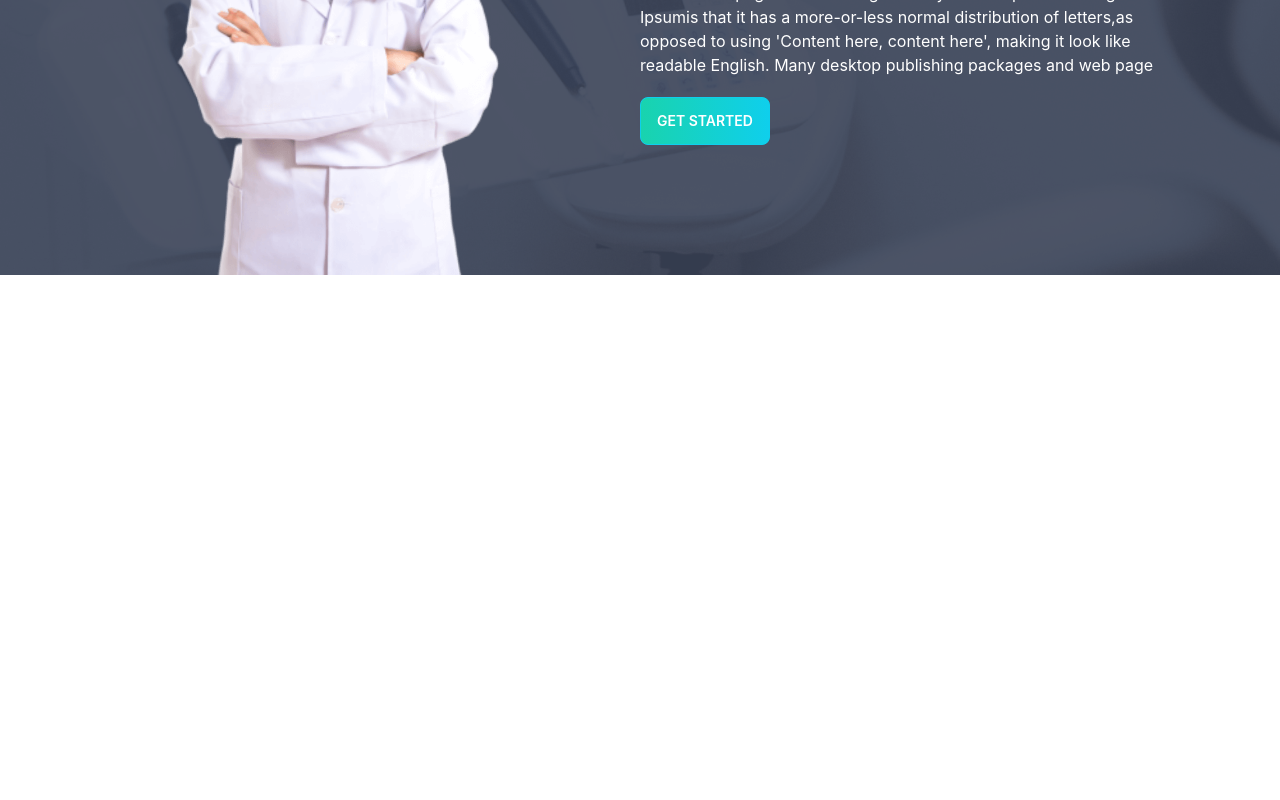
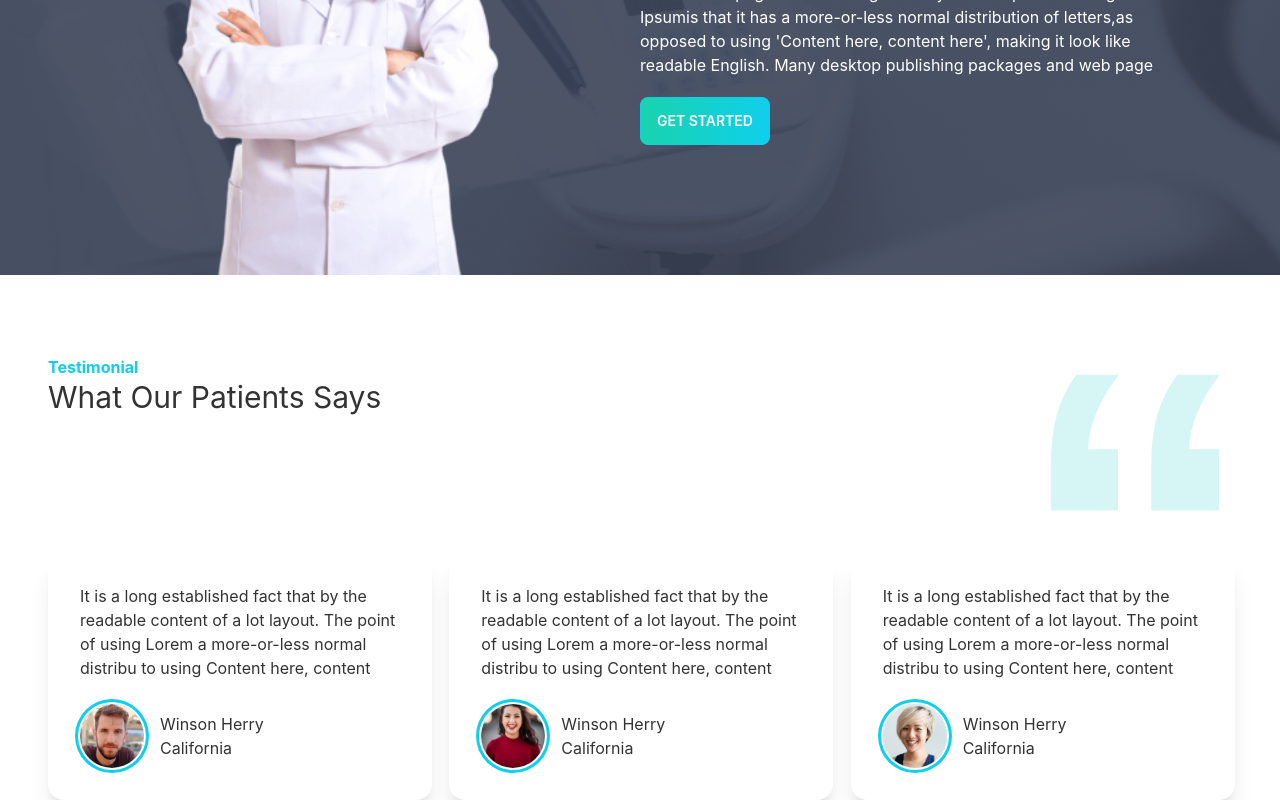
Before and after one commit to Faizul-Rien/doctors-portal-client, a React (Create React App) app: page / in a window 1280 px wide. Shown: the part 2792-3592 px from the top of the page. Before the commit the page ends 3067 px from the top, so only its background shows below. Built offline with nearby package versions, Linux system fonts and the light colour scheme.

Commit message:
add reviews section

```diff
--- a/src/Pages/Home/Home.js
+++ b/src/Pages/Home/Home.js
@@ -3,6 +3,7 @@
 import Info from './Info';
 import MakeAppointment from './MakeAppointment';
 import Services from './Services';
+import Testimonials from './Testimonials';
 
 const Home = () => {
     return (
@@ -11,6 +12,7 @@
             <Info></Info>
             <Services></Services>
             <MakeAppointment></MakeAppointment>
+            <Testimonials></Testimonials>
         </div>
     );
 };
--- /dev/null
+++ b/src/Pages/Home/Review.js
@@ -0,0 +1,24 @@
+import React from 'react';
+
+const Review = ({review}) => {
+    return (
+        <div class="card w-96 bg-base-100 shadow-xl">
+  <div class="card-body">
+    <p className='mb-4'>{review.review}</p>
+    <div class="flex  items-center">
+    <div class="avatar">
+  <div class="w-16 rounded-full ring ring-primary ring-offset-base-100 ring-offset-2">
+    <img src={review.img} alt=''/>
+  </div>
+</div>
+        <div>
+            <h4 className='ml-4'>{review.name}</h4>
+            <p className='ml-4'>{review.location}</p>
+        </div>
+    </div>
+  </div>
+</div>
+    );
+};
+
+export default Review;
--- /dev/null
+++ b/src/Pages/Home/Testimonials.js
@@ -0,0 +1,58 @@
+import React from 'react';
+import quote from '../../assets/icons/quote.svg';
+import people1 from '../../assets/images/people1.png';
+import people2 from '../../assets/images/people2.png';
+import people3 from '../../assets/images/people3.png';
+import Review from './Review';
+
+const Testimonials = () => {
+    const reviews =[
+        {
+            _id : 1,
+            name: 'Winson Herry',
+            review:'It is a long established fact that by the readable content of a lot layout. The point of using Lorem a more-or-less normal distribu to using Content here, content',
+            img:people1,
+            location:'California'
+
+        },
+        {
+            _id : 2,
+            name: 'Winson Herry',
+            review:'It is a long established fact that by the readable content of a lot layout. The point of using Lorem a more-or-less normal distribu to using Content here, content',
+            img:people2,
+            location:'California'
+
+        },
+        {
+            _id : 3,
+            name: 'Winson Herry',
+            review:'It is a long established fact that by the readable content of a lot layout. The point of using Lorem a more-or-less normal distribu to using Content here, content',
+            img:people3,
+            location:'California'
+
+        }
+    ]
+    return (
+        <section className='mt-20 px-12'>
+            <div className='flex justify-between'>
+                <div>
+                <h4 className='text-primary font-bold'>Testimonial</h4>
+                <h2 className='text-3xl'>What Our Patients Says</h2>
+                </div>
+                <div>
+                    <img src={quote} className="w-24 lg:w-48" alt="" />
+                </div>
+            </div>
+            <div className='grid grid-cols-1 lg:grid-cols-3 gap-5 mt-10'>
+                {
+                    reviews.map(review=><Review
+                    key={review._id}
+                    review={review}
+                    ></Review>)
+                }
+            </div>
+        </section>
+    );
+};
+
+export default Testimonials;
```
